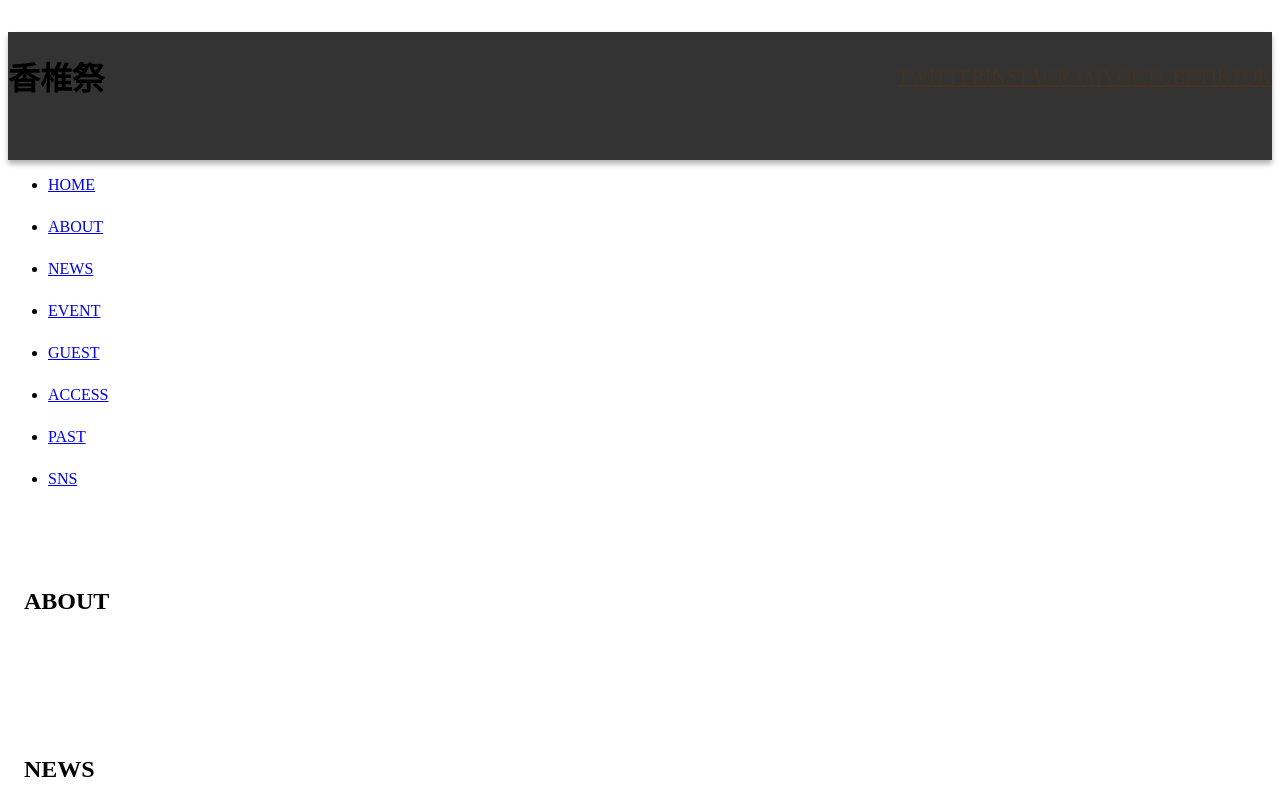
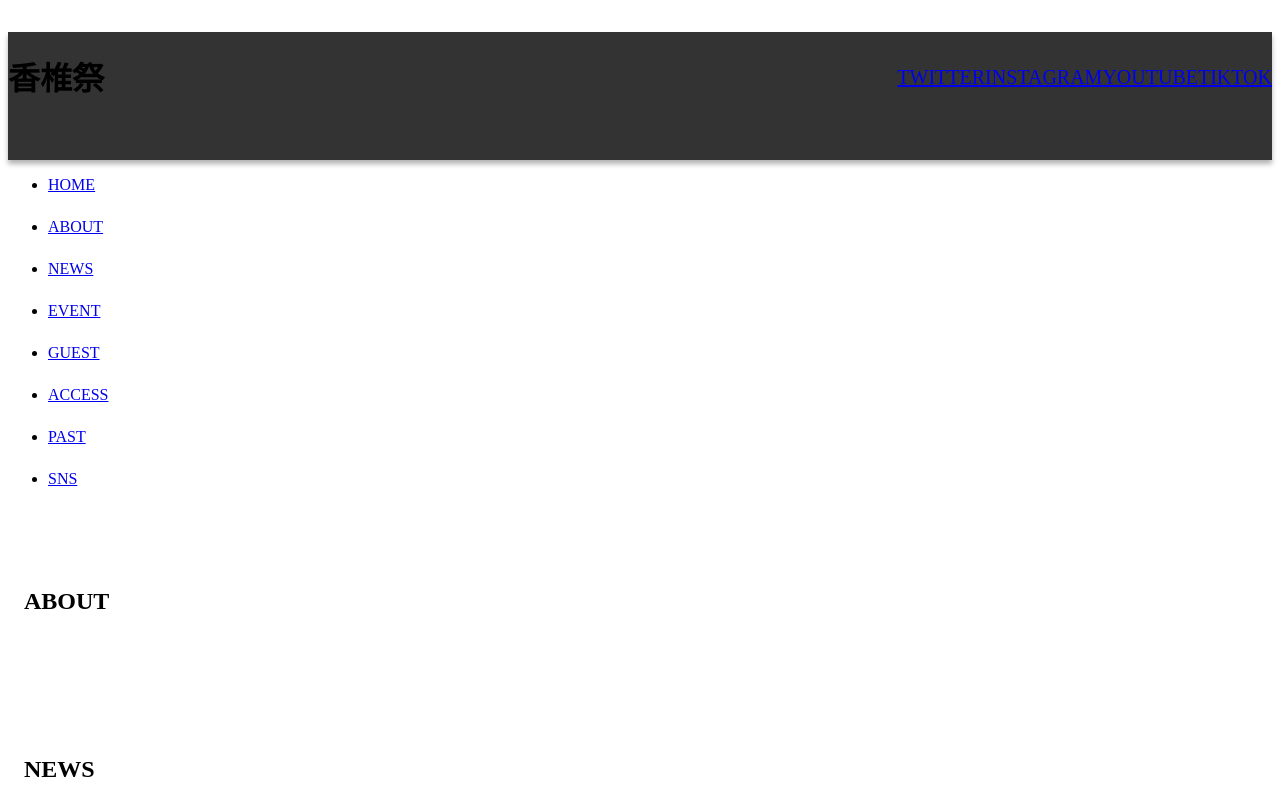
Before and after one commit to Masaki-Nishimoto/kashiisai_sample_01, a plain HTML site: page index.html in a window 1280 px wide. Shown: the top 800 px of the page. Drawn offline with nearby package versions, Linux system fonts and the light colour scheme.

Commit message:
Update style.css

```diff
--- a/style.css
+++ b/style.css
@@ -38,7 +38,7 @@ header {
    letter-spacing: normal;
  }
  .main-nav a {
-   color: #432;
+   color: #white;
  }
  .main-nav a:hover {
    color: #0bd;
```
